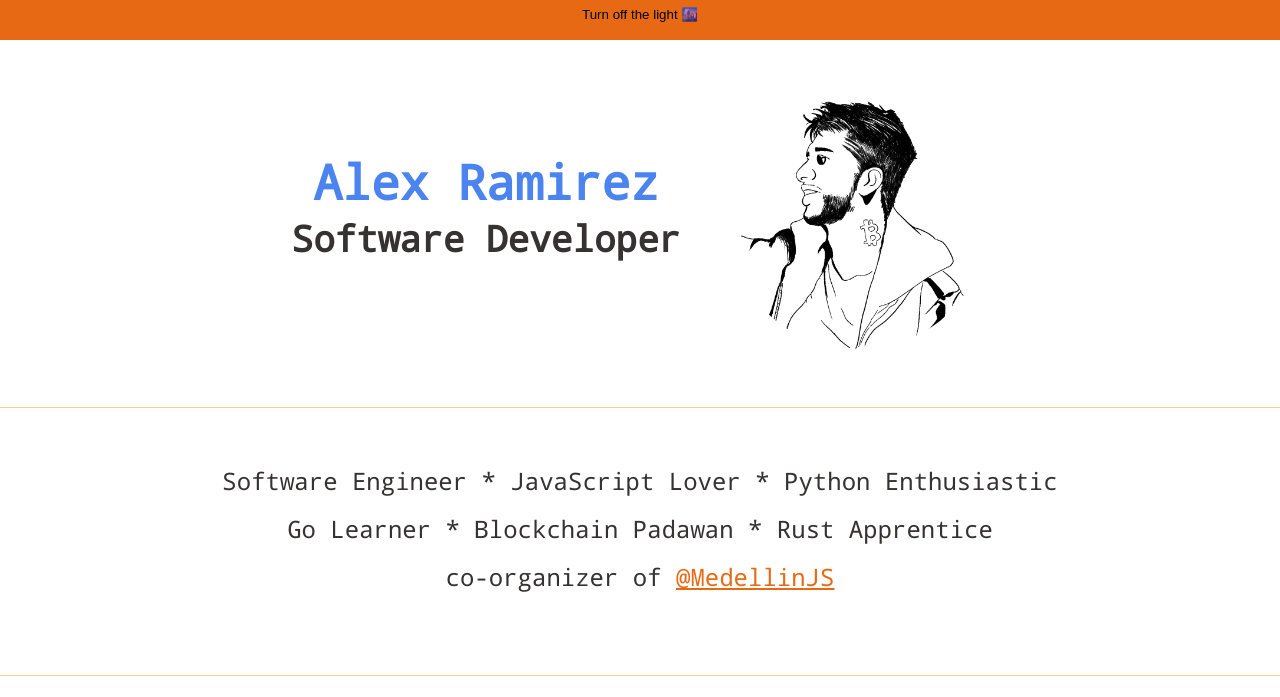
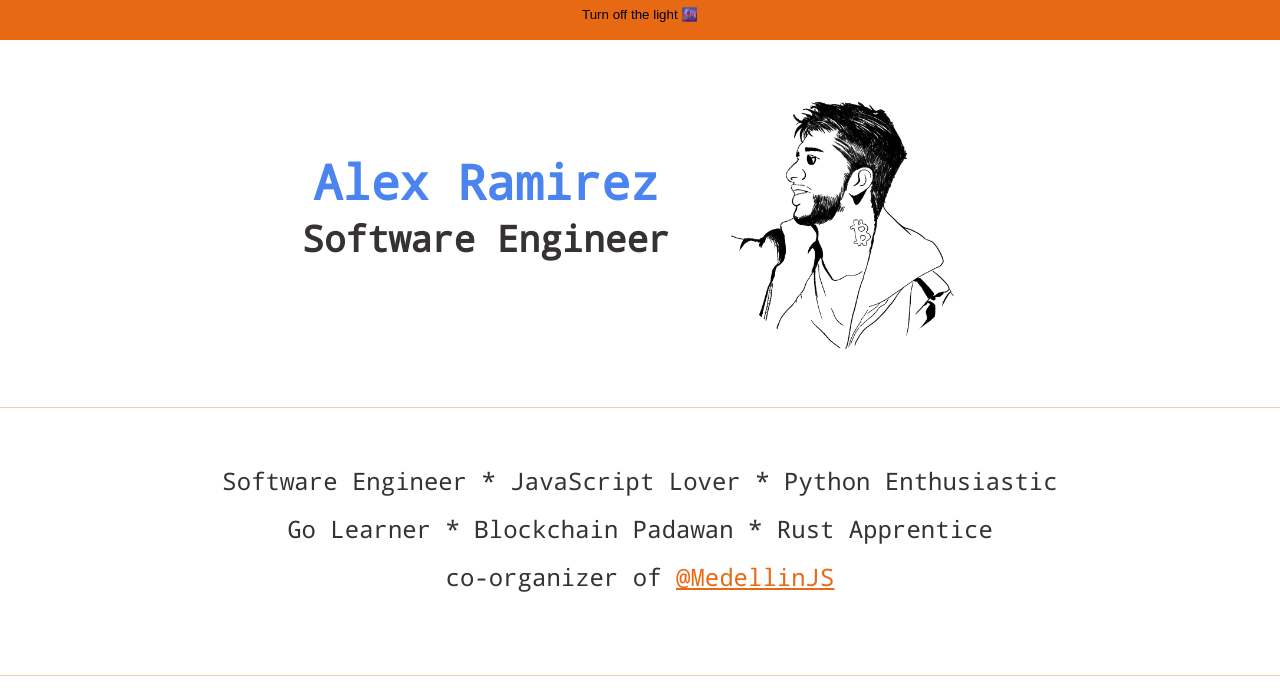
Before and after one commit to RamirezAlex/ramirezalex.github.io, a Gatsby site: page / in a window 1280 px wide. Shown: the top 697 px of the page. Built offline with nearby package versions, Linux system fonts and the light colour scheme; Gatsby itself is replaced by a stand-in of ours; some packages are replaced by stand-ins of ours.

Commit message:
update title

```diff
--- a/src/pages/index.js
+++ b/src/pages/index.js
@@ -10,7 +10,7 @@ const IndexPage = () => (
       <header>
         <div className="half-block">
           <h1>Alex Ramirez</h1>
-          <h2>Software Developer</h2>
+          <h2>Software Engineer</h2>
         </div>
         <div className="half-block">
           <picture className="profile-image"></picture>
```
